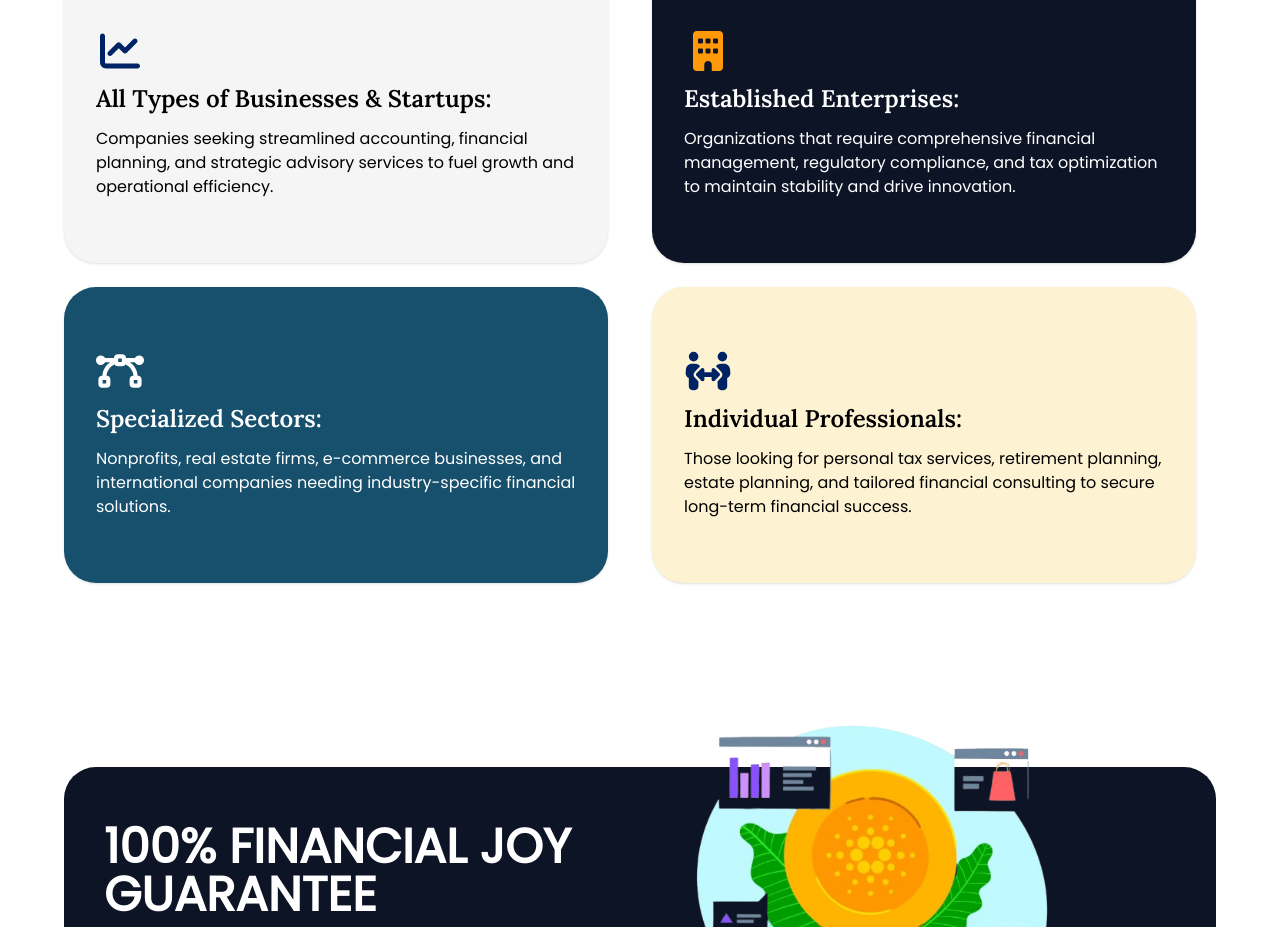
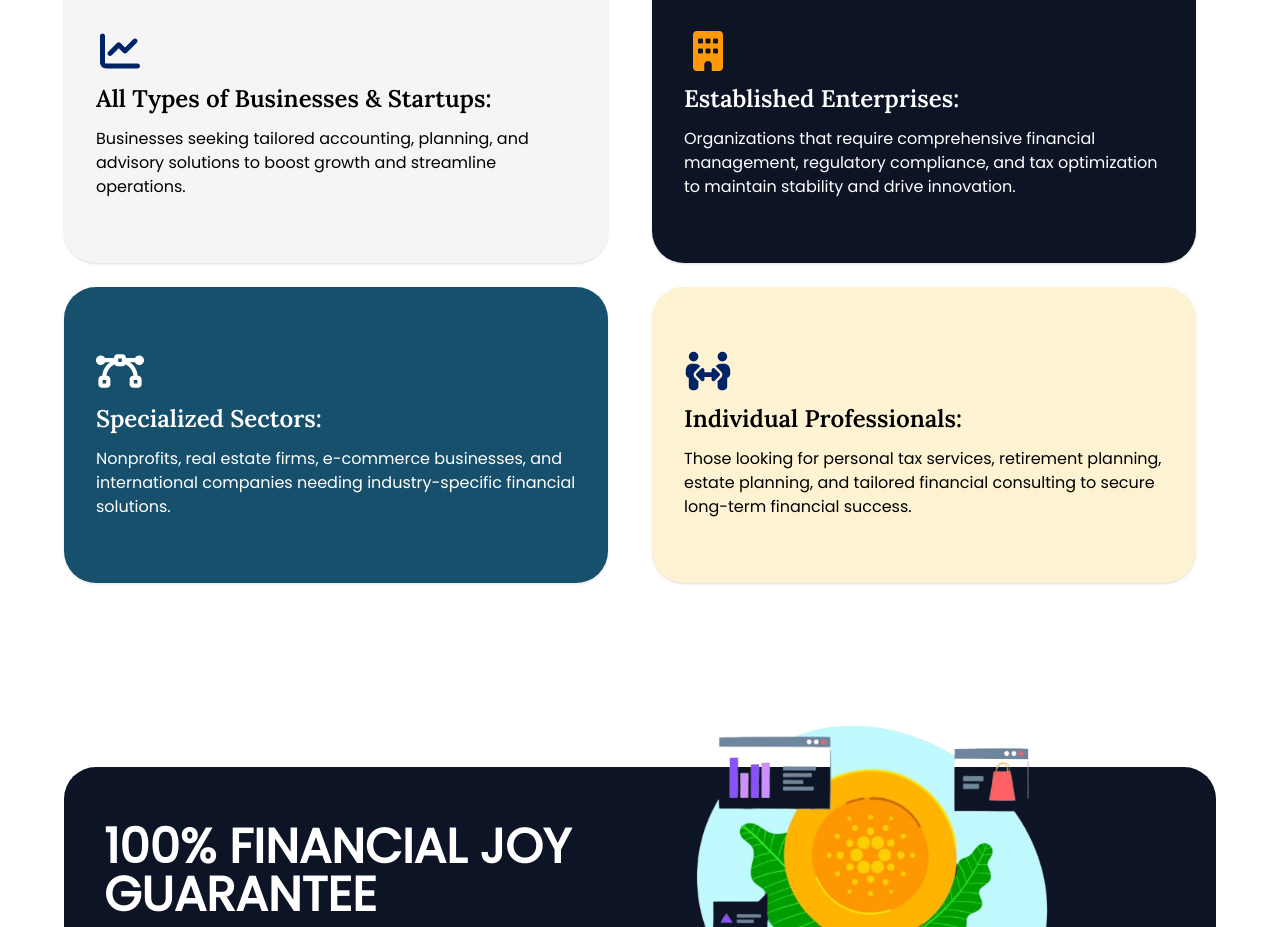
Before and after one commit to solemannoushad/Bizfinx79, a Next.js app: page / in a window 1280 px wide. Shown: the part 981-1908 px from the top of the page. Built offline with nearby package versions, Linux system fonts and the light colour scheme; some icons are missing.

Commit message:
content for target audience card updated

```diff
--- a/src/components/TargetAudienceCard.tsx
+++ b/src/components/TargetAudienceCard.tsx
@@ -10,7 +10,7 @@ interface TargetAudienceCardProps {
 
 function TargetAudienceCard({title, description, icon, bg, color}: TargetAudienceCardProps) {
   return (
-    <div className="max-w-[34rem] py-16 px-8 rounded-4xl shadow-sm hover:shadow-xl cursor-pointer duration-300" style={{ backgroundColor: bg, color: color }}>
+    <div className="max-w-[34rem] h-full py-16 px-8 rounded-4xl shadow-sm hover:shadow-xl cursor-pointer duration-300" style={{ backgroundColor: bg, color: color }}>
       <div className="icon">
         <img className='w-12 h-10 mb-3' src={`/icons/${icon}`} alt="" />
       </div>
--- a/src/content/target-audience.ts
+++ b/src/content/target-audience.ts
@@ -3,7 +3,7 @@ export const targetAudienceContent = {
     cards: [
         {
             title: "All Types of Businesses & Startups:",
-            description: "Companies seeking streamlined accounting, financial planning, and strategic advisory services to fuel growth and operational efficiency.",
+            description: "Businesses seeking tailored accounting, planning, and advisory solutions to boost growth and streamline operations.",
             icon: "chart-line-solid.svg",
             bg: "#f5f5f5",
             color: "#000000"
```
